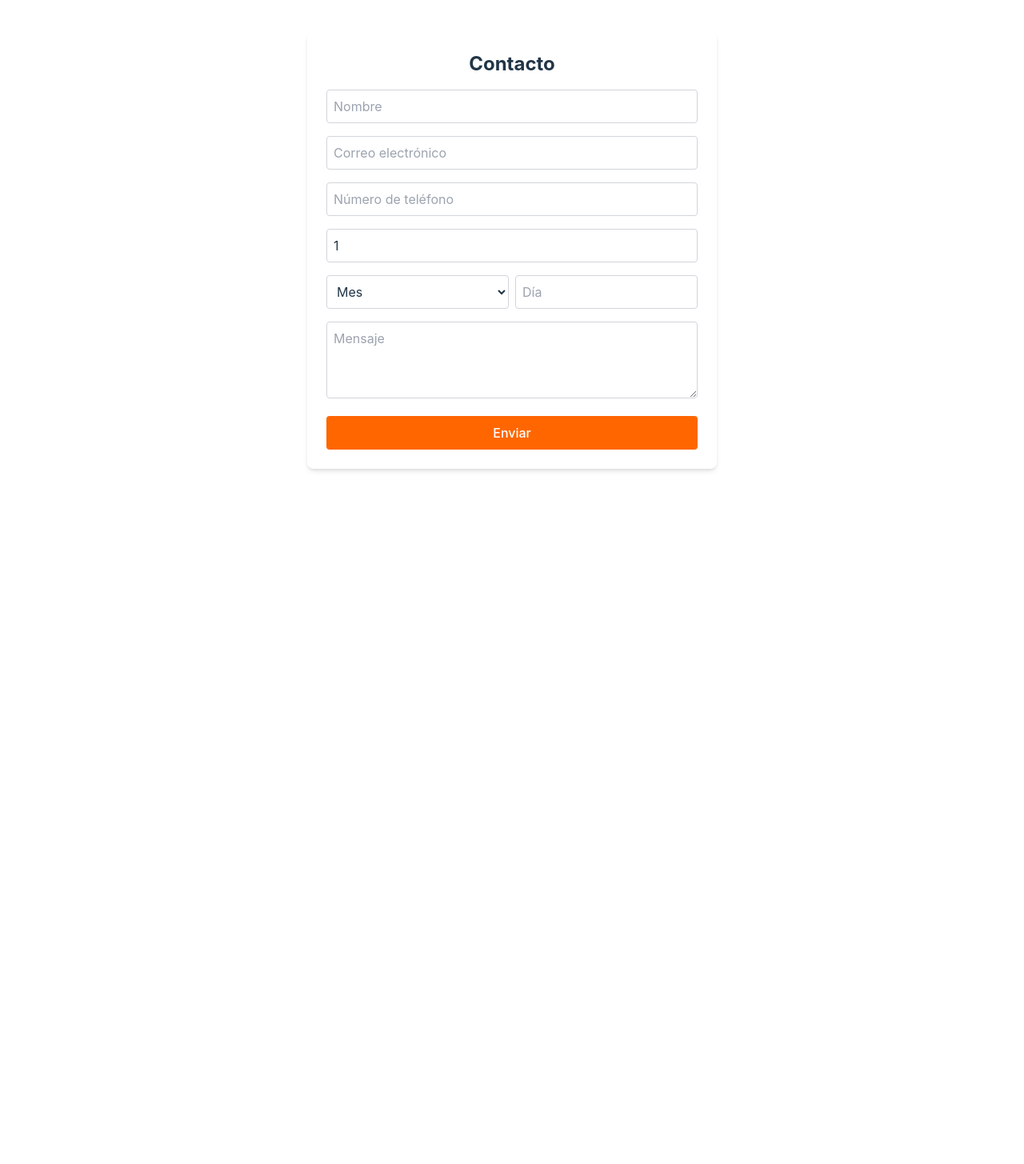
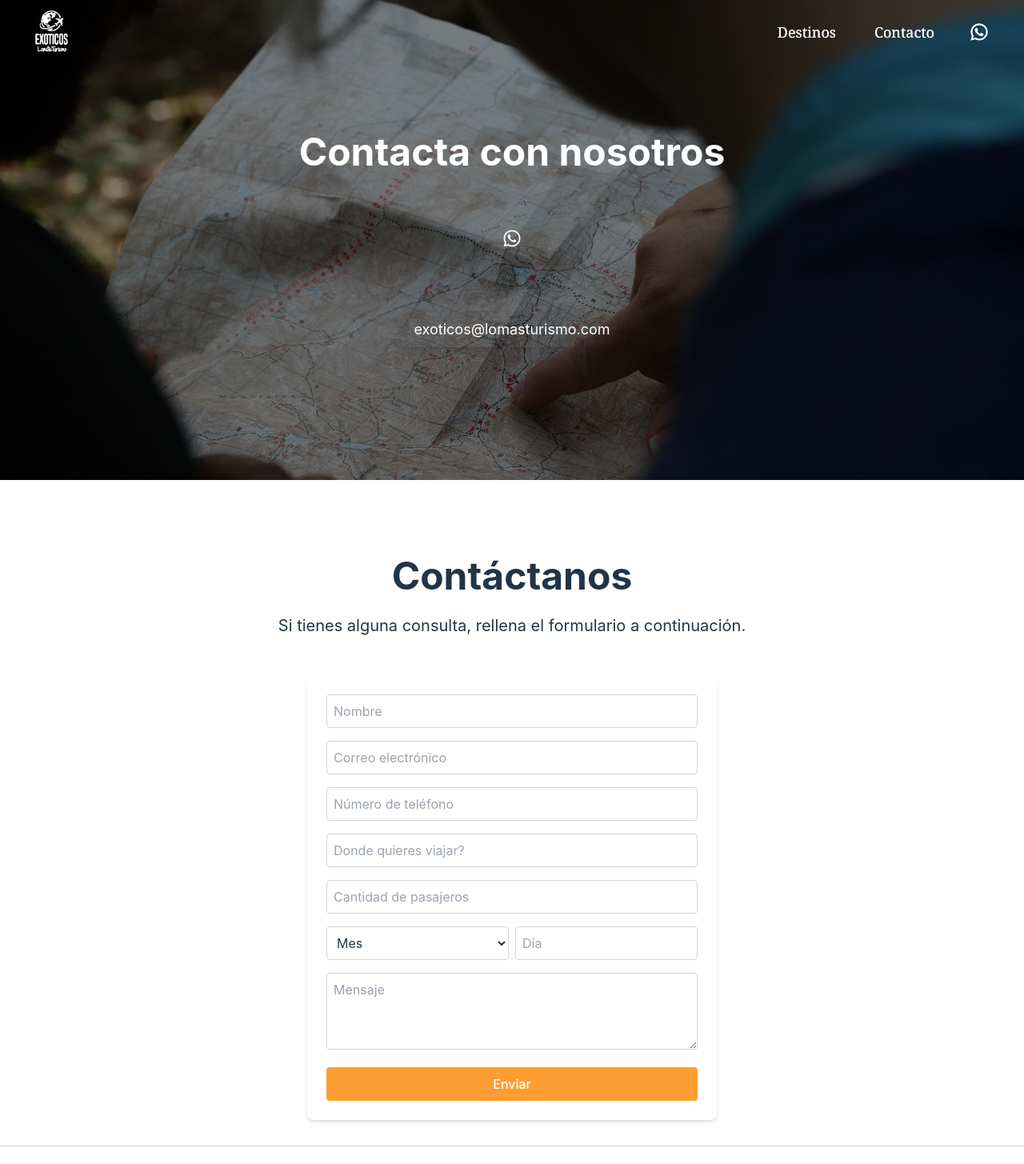
Before and after one commit to estebanpinelli/mi-microsite, a React (Vite) app: page /contacto in a window 1280 px wide. Shown: the top 1455 px of the page at 80% size. Before the commit the page ends 800 px from the top, so only its background shows below. Built offline with nearby package versions, Linux system fonts and the light colour scheme.

Commit message:
mejoras 3/03

```diff
--- a/package.json
+++ b/package.json
@@ -12,6 +12,7 @@
   "dependencies": {
     "@emailjs/browser": "^4.4.1",
     "@tailwindcss/vite": "^4.0.7",
+    "@vercel/speed-insights": "^1.2.0",
     "lucide-react": "^0.475.0",
     "react": "^19.0.0",
     "react-dom": "^19.0.0",
--- a/src/App.jsx
+++ b/src/App.jsx
@@ -2,7 +2,9 @@ import { BrowserRouter as Router, Routes, Route } from "react-router-dom";
 import Home from "./pages/Home";
 import Destinos from "./components/Destinos";
 import Navbar from "./components/Navbar";
-import Contact from "./pages/Contact"; // Importamos el nuevo componente
+import Contact from "./pages/Contact";
+import Destinations from "./pages/Destinations";
+import DestinationDetail from "./pages/DestinationDetail";
 
 function App() {
   return (
@@ -11,8 +13,9 @@ function App() {
         <Navbar />
         <Routes>
           <Route path="/" element={<Home />} />
-                    <Route path="/destinos" element={<Destinos />} />
-                    <Route path="/contacto" element={<Contact />} /> {/* Usamos el componente Contact */}
+          <Route path="/destinos" element={<Destinations />} />
+          <Route path="/destino/:id" element={<DestinationDetail />} />
+          <Route path="/contacto" element={<Contact />} />
         </Routes>
       </Router>
     </div>
--- /dev/null
+++ b/src/components/ContactForm.jsx
@@ -0,0 +1,164 @@
+import { useState } from "react";
+import emailjs from "@emailjs/browser";
+import { ToastContainer, toast } from "react-toastify";
+import "react-toastify/dist/ReactToastify.css";
+
+const ContactForm = () => {
+  const [form, setForm] = useState({
+    name: "",
+    email: "",
+    phone: "",
+    passengers: "",
+    destination: "", // Nuevo campo para el destino
+    month: "",
+    day: "",
+    message: "",
+  });
+
+  const handleChange = (e) => {
+    setForm({ ...form, [e.target.name]: e.target.value });
+  };
+
+  const handleSubmit = (e) => {
+    e.preventDefault();
+
+    const passengersValue = form.passengers ? form.passengers : 1;
+
+    const templateParams = {
+      from_name: form.name,
+      from_email: form.email,
+      phone: form.phone,
+      passengers: passengersValue,
+      destination: form.destination, // Incluimos el destino en los parámetros
+      travel_date: `${form.day} de ${form.month}`,
+      message: form.message,
+    };
+
+    emailjs
+      .send(
+        "service_fy6p39e",
+        "template_ns3vbtb",
+        templateParams,
+        "1i5lotGd3gMfy9bmo"
+      )
+      .then(() => {
+        toast.success("✅ Mensaje enviado correctamente");
+        setForm({
+          name: "",
+          email: "",
+          phone: "",
+          passengers: "",
+          destination: "",
+          month: "",
+          day: "",
+          message: "",
+        });
+      })
+      .catch((error) => console.error("Error al enviar:", error));
+  };
+
+  return (
+    <div className="max-w-lg mx-auto mt-10 p-6 bg-white shadow-md rounded-lg">
+      <form onSubmit={handleSubmit} className="space-y-4">
+        <input
+          type="text"
+          name="name"
+          value={form.name}
+          onChange={handleChange}
+          placeholder="Nombre"
+          required
+          className="w-full p-2 border border-gray-300 rounded"
+        />
+
+        <input
+          type="email"
+          name="email"
+          value={form.email}
+          onChange={handleChange}
+          placeholder="Correo electrónico"
+          required
+          className="w-full p-2 border border-gray-300 rounded"
+        />
+
+        <input
+          type="tel"
+          name="phone"
+          value={form.phone}
+          onChange={handleChange}
+          placeholder="Número de teléfono"
+          required
+          className="w-full p-2 border border-gray-300 rounded"
+        />
+
+        <input
+          type="text"
+          name="destination"
+          value={form.destination}
+          onChange={handleChange}
+          placeholder="Donde quieres viajar?"
+          required
+          className="w-full p-2 border border-gray-300 rounded"
+        />
+
+        <input
+          type="number"
+          name="passengers"
+          value={form.passengers}
+          onChange={handleChange}
+          min="1"
+          required
+          className="w-full p-2 border border-gray-300 rounded"
+          placeholder="Cantidad de pasajeros"
+        />
+
+        <div className="flex gap-2">
+          <select
+            name="month"
+            value={form.month}
+            onChange={handleChange}
+            required
+            className="w-1/2 p-2 border border-gray-300 rounded"
+          >
+            <option value="">Mes</option>
+            {["Enero", "Febrero", "Marzo", "Abril", "Mayo", "Junio", "Julio", "Agosto", "Septiembre", "Octubre", "Noviembre", "Diciembre"].map((mes) => (
+              <option key={mes} value={mes}>
+                {mes}
+              </option>
+            ))}
+          </select>
+
+          <input
+            type="number"
+            name="day"
+            value={form.day}
+            onChange={handleChange}
+            min="1"
+            max="31"
+            required
+            className="w-1/2 p-2 border border-gray-300 rounded"
+            placeholder="Día"
+          />
+        </div>
+
+        <textarea
+          name="message"
+          value={form.message}
+          onChange={handleChange}
+          placeholder="Mensaje"
+          required
+          className="w-full p-2 border border-gray-300 rounded h-24"
+        ></textarea>
+
+        <button
+          type="submit"
+          className="w-full bg-[#FE9E32] text-white py-2 rounded hover:bg-orange-600 transition"
+        >
+          Enviar
+        </button>
+      </form>
+      <ToastContainer position="top-right" autoClose={3000} hideProgressBar closeOnClick pauseOnHover />
+    </div>
+  );
+};
+
+export default ContactForm;
--- a/src/components/Navbar.jsx
+++ b/src/components/Navbar.jsx
@@ -19,7 +19,7 @@ const Navbar = () => {
     return (
         <nav
             className={`fixed top-0 left-0 w-full px-6 py-0 flex items-center justify-between z-50 transition-all duration-300 ${
-                scrolled ? "bg-[#FF6600] text-black shadow-md" : "text-white"
+                scrolled ? "bg-[#FE9E32]/90 text-black shadow-md" : "text-white"
             }`}
         >
             {/* Logo */}
--- /dev/null
+++ b/src/data/destinations.js
@@ -0,0 +1,22 @@
+const destinations = [
+    {
+      id: "tokyo",
+      name: "Tokio",
+      image: "/tokio.jpg",
+      description: "Descubre la cultura japonesa, la tecnología y la tradición en Tokio.",
+    },
+    {
+      id: "paris",
+      name: "París",
+      image: "/paris.jpg",
+      description: "La ciudad del amor y la luz te espera con su Torre Eiffel y arte impresionante.",
+    },
+    {
+      id: "new-york",
+      name: "Nueva York",
+      image: "/desierto.jpg",
+      description: "La ciudad que nunca duerme con rascacielos, Broadway y Central Park.",
+    },
+  ];
+
+  export default destinations;
--- a/src/pages/Contact.jsx
+++ b/src/pages/Contact.jsx
@@ -1,80 +1,53 @@
-import { useState } from "react";
-import emailjs from "@emailjs/browser";
-import { ToastContainer, toast } from "react-toastify";
-import "react-toastify/dist/ReactToastify.css";
+import Navbar from "../components/Navbar";
+import Footer from "../components/Footer";
+import ContactForm from "../components/ContactForm";
+import BotonWhats from "../components/BotonWhats";
 
 const Contact = () => {
-    const [form, setForm] = useState({
-        name: "",
-        email: "",
-        phone: "",
-        passengers: 1,
-        month: "",
-        day: "",
-        message: "",
-    });
+  return (
+    <>
+      <Navbar />
 
-    const handleChange = (e) => {
-        setForm({ ...form, [e.target.name]: e.target.value });
-    };
+      {/* Sección de contacto con imagen de fondo */}
+      <div
+        className="relative h-[75vh] bg-cover bg-center flex flex-col items-center justify-center text-white"
+        style={{ backgroundImage: "url('/contacto.jpg')" }}
+      >
+        {/* Fondo oscuro semi-transparente para mejorar la legibilidad */}
+        <div className="absolute inset-0 bg-black bg-opacity-50"></div>
 
-    const handleSubmit = (e) => {
-        e.preventDefault();
+        {/* Contenido centrado */}
+        <div className="relative text-center">
+          <h1 className="text-4xl md:text-5xl font-bold">Contacta con nosotros</h1>
 
-        const templateParams = {
-            from_name: form.name,
-            from_email: form.email,
-            phone: form.phone,
-            passengers: form.passengers,
-            travel_date: `${form.day} de ${form.month}`,
-            message: form.message,
-        };
+          {/* Íconos de contacto */}
+          <div className="flex flex-col items-center mt-6 space-y-4">
+            {/* Botón de WhatsApp */}
+            <div className="w-30 h-30 flex items-center justify-center rounded-full shadow-lg">
+              <BotonWhats />
+            </div>
 
-        emailjs
-            .send("service_fy6p39e", "template_ns3vbtb", templateParams, "1i5lotGd3gMfy9bmo")
-            .then(() => {
-                toast.success("✅ Mensaje enviado correctamente");
-                setForm({
-                    name: "",
-                    email: "",
-                    phone: "",
-                    passengers: 1,
-                    month: "",
-                    day: "",
-                    message: "",
-                });
-            })
-            .catch((error) => console.error("Error al enviar:", error));
-    };
+            {/* Email */}
+            <div className="flex items-center gap-2  px-4 py-2 rounded-lg shadow-lg">
+              <span className="text-white -700 text-lg">
+                exoticos@lomasturismo.com
+              </span>
+            </div>
+          </div>
+        </div>
+      </div>
 
-    return (
-        <div className="max-w-lg mx-auto mt-10 p-6 bg-white shadow-md rounded-lg">
-            <h2 className="text-2xl font-bold mb-4 text-center">Contacto</h2>
-            <form onSubmit={handleSubmit} className="space-y-4">
-                <input type="text" name="name" value={form.name} onChange={handleChange} placeholder="Nombre" required className="w-full p-2 border border-gray-300 rounded" />
-                <input type="email" name="email" value={form.email} onChange={handleChange} placeholder="Correo electrónico" required className="w-full p-2 border border-gray-300 rounded" />
-                <input type="tel" name="phone" value={form.phone} onChange={handleChange} placeholder="Número de teléfono" required className="w-full p-2 border border-gray-300 rounded" />
-                <input type="number" name="passengers" value={form.passengers} onChange={handleChange} min="1" required className="w-full p-2 border border-gray-300 rounded" placeholder="Cantidad de pasajeros" />
-
-                <div className="flex gap-2">
-                    <select name="month" value={form.month} onChange={handleChange} required className="w-1/2 p-2 border border-gray-300 rounded">
-                        <option value="">Mes</option>
-                        {["Enero", "Febrero", "Marzo", "Abril", "Mayo", "Junio", "Julio", "Agosto", "Septiembre", "Octubre", "Noviembre", "Diciembre"].map((mes) => (
-                            <option key={mes} value={mes}>{mes}</option>
-                        ))}
-                    </select>
-                    <input type="number" name="day" value={form.day} onChange={handleChange} min="1" max="31" required className="w-1/2 p-2 border border-gray-300 rounded" placeholder="Día" />
-                </div>
-
-                <textarea name="message" value={form.message} onChange={handleChange} placeholder="Mensaje" required className="w-full p-2 border border-gray-300 rounded h-24"></textarea>
-
-                <button type="submit" className="w-full bg-[#FF6600] text-white py-2 rounded hover:bg-orange-600 transition">
-                    Enviar
-                </button>
-            </form>
-            <ToastContainer position="top-right" autoClose={3000} hideProgressBar closeOnClick pauseOnHover />
-        </div>
-    );
+      {/* Sección de formulario */}
+      <div className="container mx-auto p-8 min-h-screen">
+        <h1 className="text-5xl font-bold text-center mt-16">Contáctanos</h1>
+        <p className="text-center mt-6 mb-12 text-xl">
+          Si tienes alguna consulta, rellena el formulario a continuación.
+        </p>
+        <ContactForm />
+      </div>
+      <Footer />
+    </>
+  );
 };
 
 export default Contact;
--- /dev/null
+++ b/src/pages/DestinationDetail.jsx
@@ -0,0 +1,21 @@
+import { useParams } from "react-router-dom";
+import destinations from "../data/destinations";
+
+const DestinationDetail = () => {
+  const { id } = useParams();
+  const destination = destinations.find((dest) => dest.id === id);
+
+  if (!destination) {
+    return <h2>Destino no encontrado</h2>;
+  }
+
+  return (
+    <div>
+      <h1>{destination.name}</h1>
+      <img src={destination.image} alt={destination.name} width="300" />
+      <p>{destination.description}</p>
+    </div>
+  );
+};
+
+export default DestinationDetail;
--- /dev/null
+++ b/src/pages/Destinations.jsx
@@ -0,0 +1,22 @@
+import { Link } from "react-router-dom";
+import destinations from "../data/destinations";
+
+const Destinations = () => {
+  return (
+    <div>
+      <h1>Destinos</h1>
+      <ul>
+        {destinations.map((dest) => (
+          <li key={dest.id}>
+            <Link to={`/destination/${dest.id}`}>
+              <img src={dest.image} alt={dest.name} width="100" />
+              <h2>{dest.name}</h2>
+            </Link>
+          </li>
+        ))}
+      </ul>
+    </div>
+  );
+};
+
+export default Destinations;
```
Also changed, not shown: public/contacto.jpg (added), 1 other file (tests, documents, lock files or other folders). Lines whose indentation alone changed are shown as unchanged.
